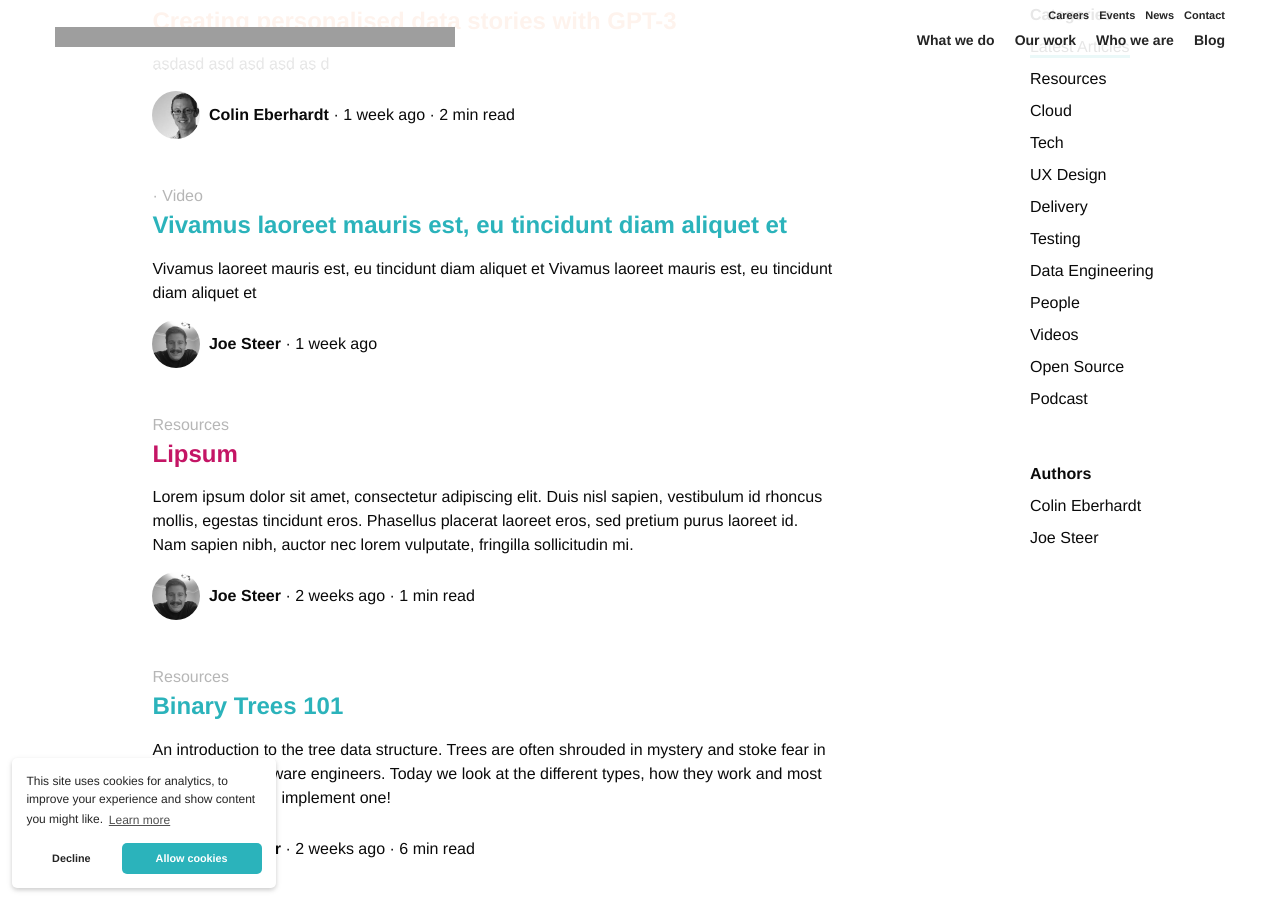
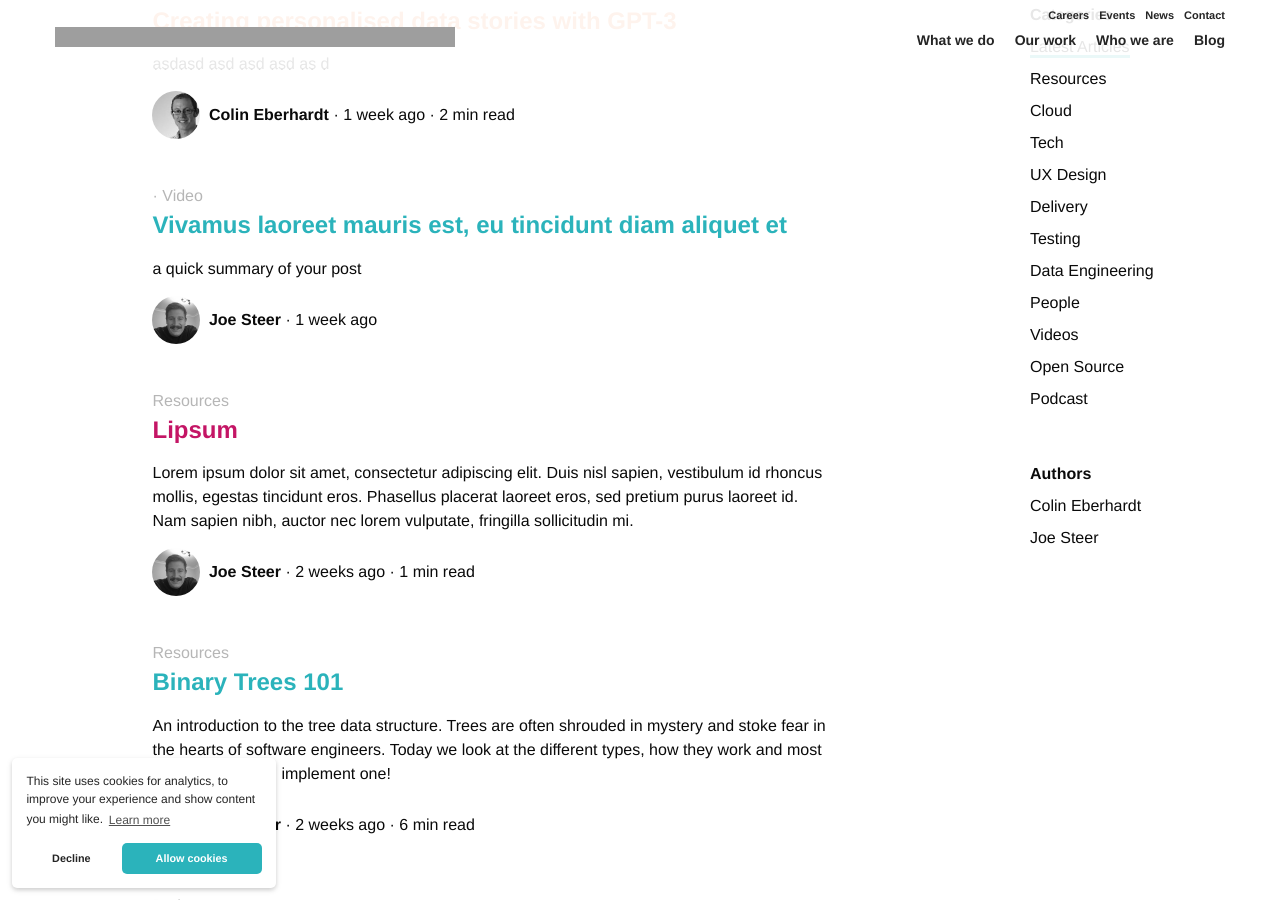
Before and after one commit to jsteer-scottlogic/blog, a Jekyll site: the page built from index.html, in a window 1280 px wide and 900 px high, scrolled down 866 px. Built offline with Jekyll 4.4.1, drawn with Linux system fonts in a browser that asks for light colours; the list of posts is cut into pages by our own code; grey boxes are pictures that could not be loaded.

Commit message:
Updated Vivamus Laoreet Mauris Est Eu Tincidunt Diam Aliquet Et

```diff
--- a/_posts/2022-05-13-vivamus-laoreet-mauris-est-eu-tincidunt-diam-aliquet-et.markdown
+++ b/_posts/2022-05-13-vivamus-laoreet-mauris-est-eu-tincidunt-diam-aliquet-et.markdown
@@ -5,8 +5,6 @@ categories:
 - Tech
 tags:
 - News
-summary: Vivamus laoreet mauris est, eu tincidunt diam aliquet et Vivamus laoreet
-  mauris est, eu tincidunt diam aliquet et
 author: jsteer
 video_url: https://www.youtube.com/embed/CzC_jN4W4Xc
 layout: video_post
```
